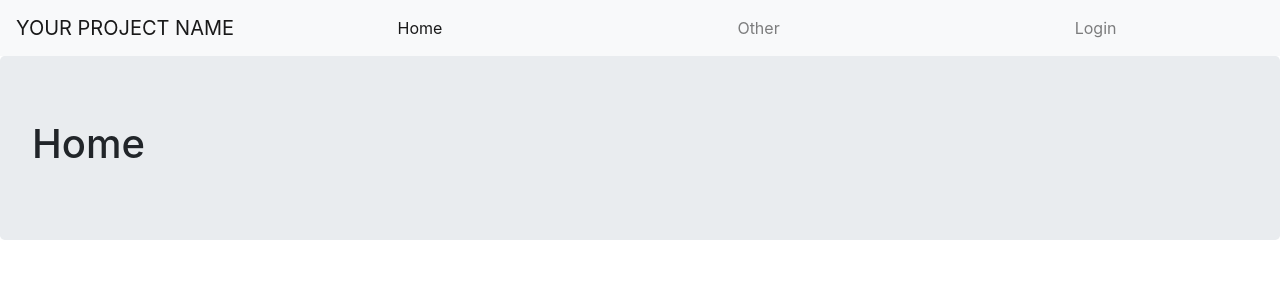
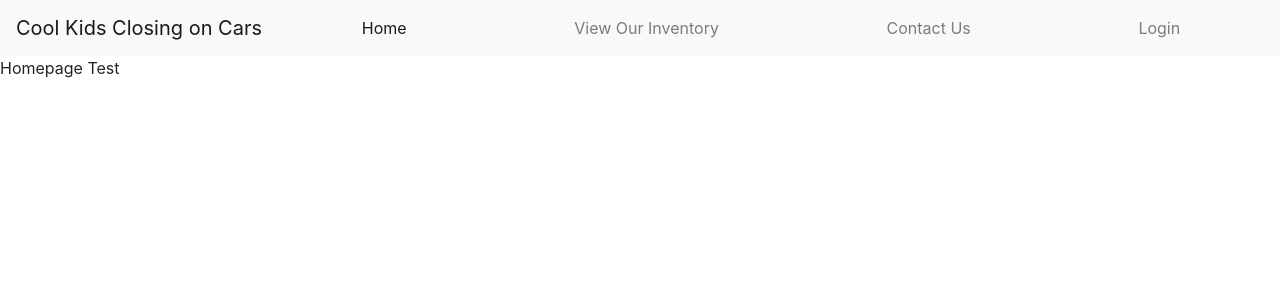
Before and after one commit to StaceyAlexMiller90/group_project_frontend, a React (Create React App) app: page / in a window 1280 px wide. Shown: the top 300 px of the page. Built offline with nearby package versions, Linux system fonts and the light colour scheme; no server answers.

Commit message:
Added routes for pages/updated NavBar

```diff
--- a/src/App.js
+++ b/src/App.js
@@ -7,22 +7,14 @@ import Loading from "./components/Loading";
 import MessageBox from "./components/MessageBox";
 import SignUp from "./pages/SignUp";
 import Login from "./pages/Login";
+import Homepage from './pages/Homepage';
+import Inventory from './pages/Inventory';
+import InventoryById from './pages/InventoryById';
+import Contact from './pages/Contact';
 
 import { useDispatch, useSelector } from "react-redux";
 import { selectAppLoading } from "./store/appState/selectors";
 import { getUserWithStoredToken } from "./store/user/actions";
-import { Jumbotron } from "react-bootstrap";
-
-const Home = () => (
-  <Jumbotron>
-    <h1>Home</h1>
-  </Jumbotron>
-);
-const Other = () => (
-  <Jumbotron>
-    <h1>Other</h1>
-  </Jumbotron>
-);
 
 function App() {
   const dispatch = useDispatch();
@@ -38,8 +30,10 @@ function App() {
       <MessageBox />
       {isLoading ? <Loading /> : null}
       <Switch>
-        <Route exact path="/" component={Home} />
-        <Route path="/other" component={Other} />
+        <Route exact path="/" component={Homepage} />
+        <Route path="/inventory" component={Inventory} />
+        <Route path='inventory/:id' component={InventoryById} />
+        <Route path='/contact' component={Contact} />
         <Route path="/signup" component={SignUp} />
         <Route path="/login" component={Login} />
       </Switch>
--- a/src/components/Navigation/index.js
+++ b/src/components/Navigation/index.js
@@ -16,13 +16,14 @@ export default function Navigation() {
   return (
     <Navbar bg="light" expand="lg">
       <Navbar.Brand as={NavLink} to="/">
-        YOUR PROJECT NAME
+        Cool Kids Closing on Cars
       </Navbar.Brand>
       <Navbar.Toggle aria-controls="basic-navbar-nav" />
       <Navbar.Collapse id="basic-navbar-nav">
         <Nav style={{ width: "100%" }} fill>
           <NavbarItem path="/" linkText="Home" />
-          <NavbarItem path="/other" linkText="Other" />
+          <NavbarItem path="/inventory" linkText="View Our Inventory" />
+          <NavbarItem path='/contact' linkText='Contact Us' />
           {loginLogoutControls}
         </Nav>
       </Navbar.Collapse>
--- /dev/null
+++ b/src/pages/Contact/index.js
@@ -0,0 +1,9 @@
+import React from 'react'
+
+export default function Contact() {
+  return (
+    <div>
+      Contact Information
+    </div>
+  )
+}
--- /dev/null
+++ b/src/pages/Homepage/index.js
@@ -0,0 +1,9 @@
+import React from 'react'
+
+export default function Homepage() {
+  return (
+    <div>
+      Homepage Test
+    </div>
+  )
+}
--- /dev/null
+++ b/src/pages/Inventory/index.js
@@ -0,0 +1,9 @@
+import React from 'react'
+
+export default function Inventory() {
+  return (
+    <div>
+      List of Inventory Test
+    </div>
+  )
+}
--- /dev/null
+++ b/src/pages/InventoryById/index.js
@@ -0,0 +1,9 @@
+import React from 'react'
+
+export default function InvetoryById() {
+  return (
+    <div>
+      Specific details for each car
+    </div>
+  )
+}
```
